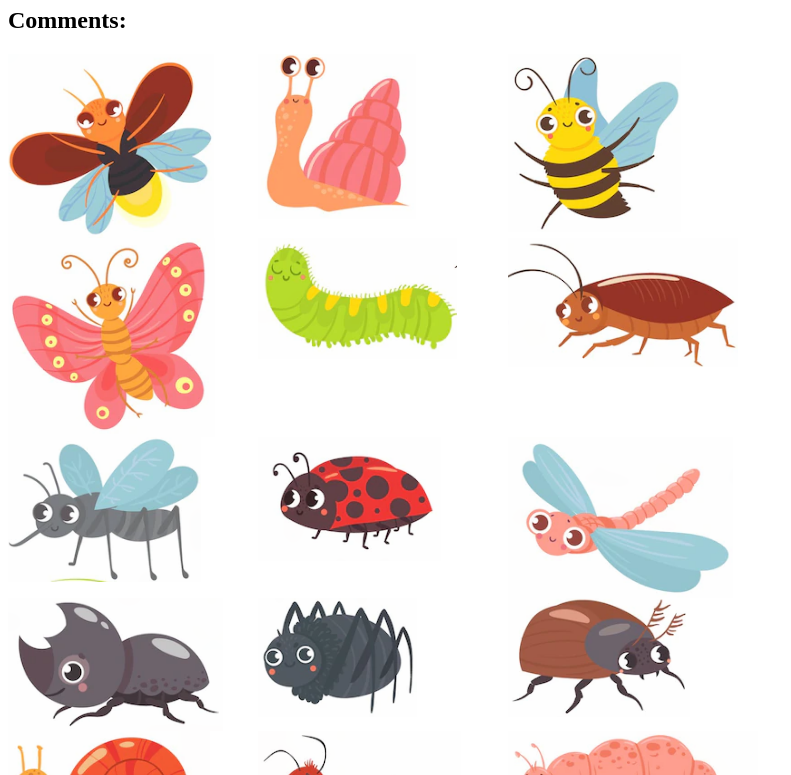
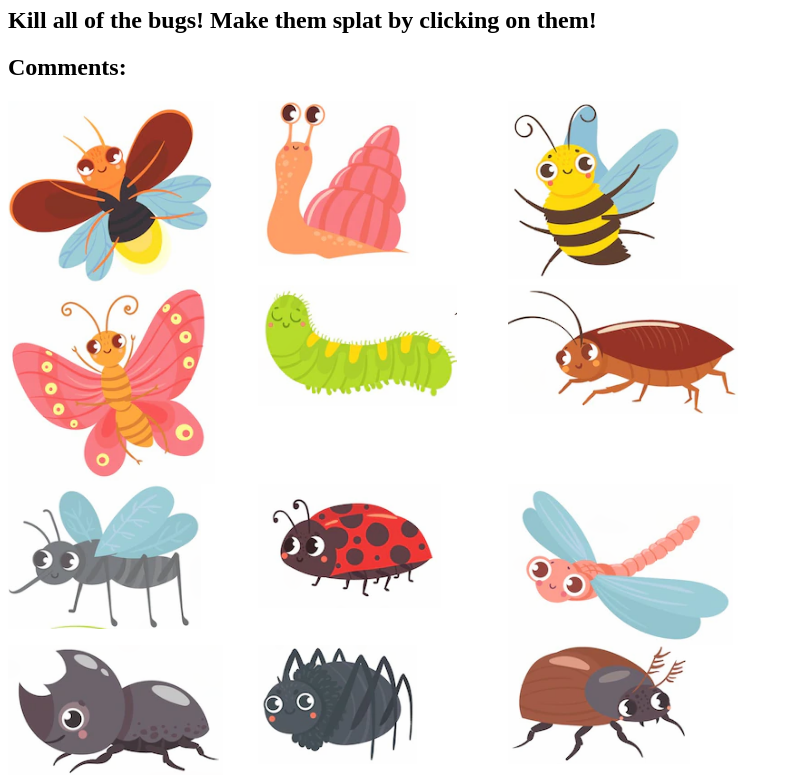
Before and after one commit to TrueOrFalse25/Level4JSProject, a plain HTML site: page index.html in a window 1280 px wide. Shown: the part 73-848 px from the top of the page, without its empty margins (0-791 px from the left). Drawn offline with Linux system fonts and the light colour scheme.

Commit message:
Add files via upload

```diff
--- a/index.html
+++ b/index.html
@@ -68,6 +68,7 @@
 </head>
 <body>
     <h1>Bug Splat</h1>
+    <h2>Kill all of the bugs! Make them splat by clicking on them!</h2>
     <h2 id = "comments">Comments: </h2>
     <div class="bugs">
         <img id = "bug1" onclick = "splat(1)" src = "bug1.png">
```
